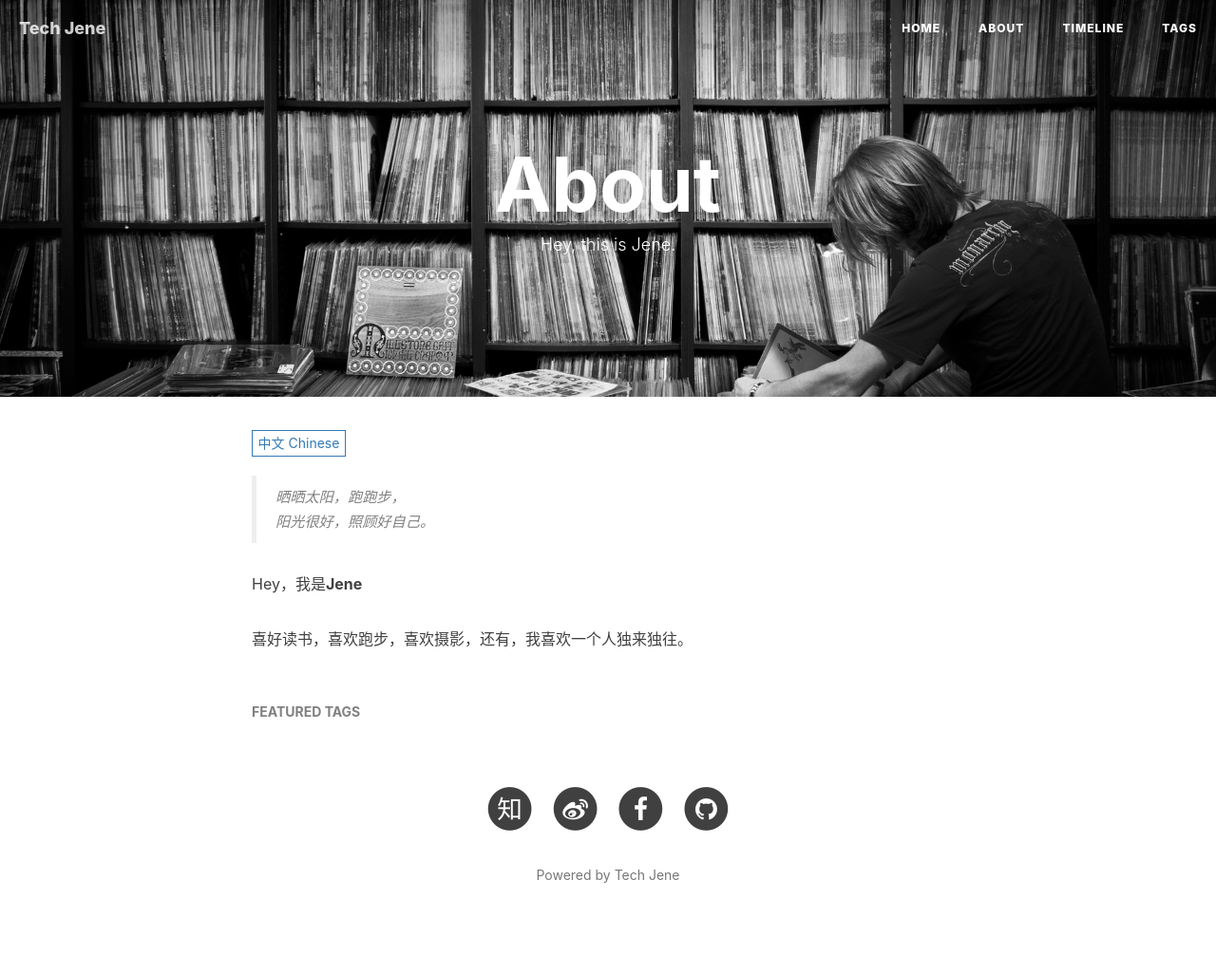
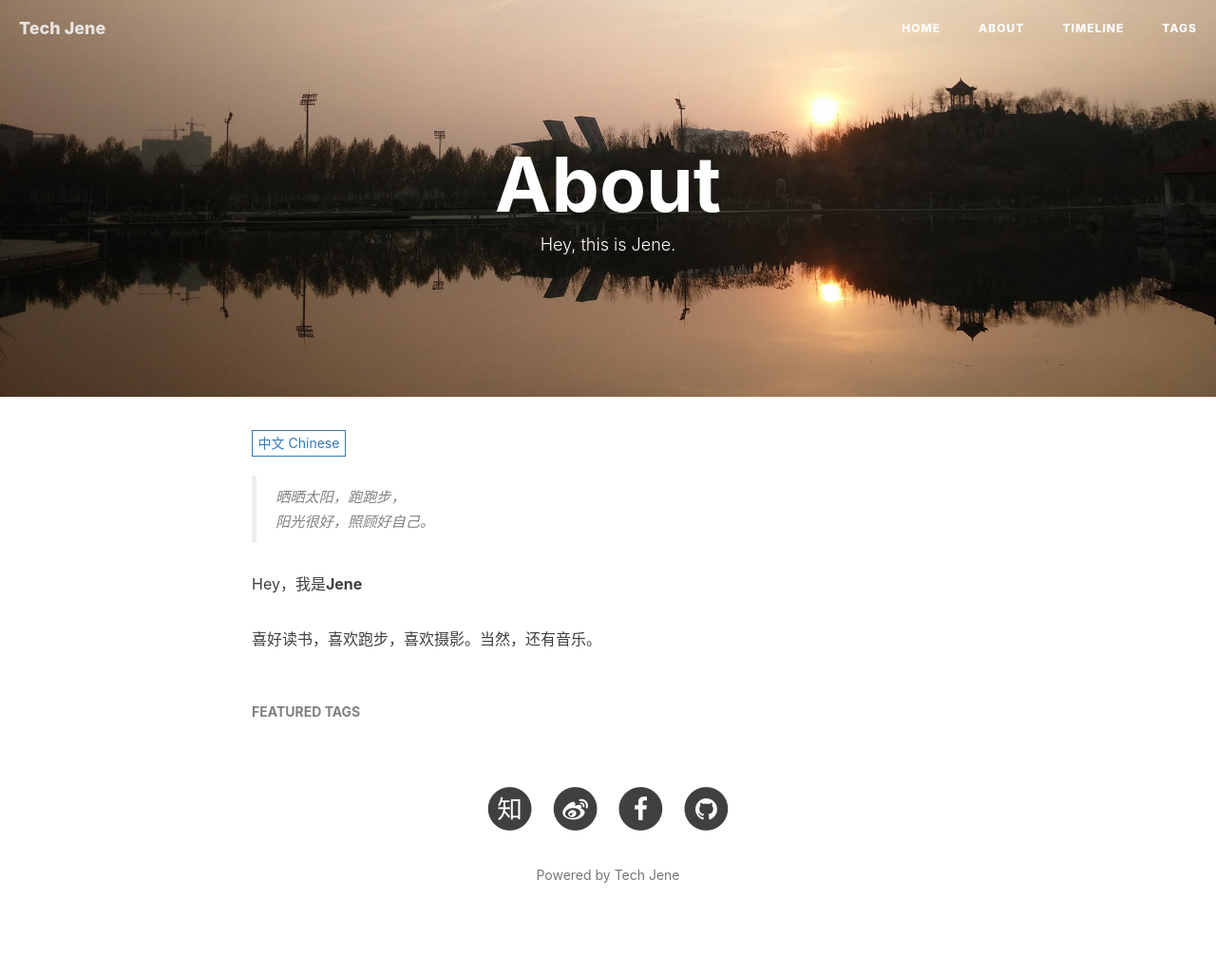
Before and after one commit to TechJene/TechJene.github.io, a Jekyll site: the page built from about.html, in a window 1280 px wide. Shown: the whole page at 95% size. Built offline with Jekyll 4.4.1, drawn with Linux system fonts in a browser that asks for light colours; nearby versions of some CDN libraries; comment, search, counter and statistics services are not loaded.

Commit message:
change about img

```diff
--- a/about.html
+++ b/about.html
@@ -20,7 +20,7 @@ header-img: "img/about-bg.jpg"
 
     <p>Hey，我是<strong>Jene</strong></p>
 
-    <p>喜好读书，喜欢跑步，喜欢摄影，还有，我喜欢一个人独来独往。</p>
+    <p>喜好读书，喜欢跑步，喜欢摄影。当然，还有音乐。</p>
 
 </div>
 
```
Also changed, not shown: other parts of about.html (+1 -1 lines), img/about-bg.jpg.
